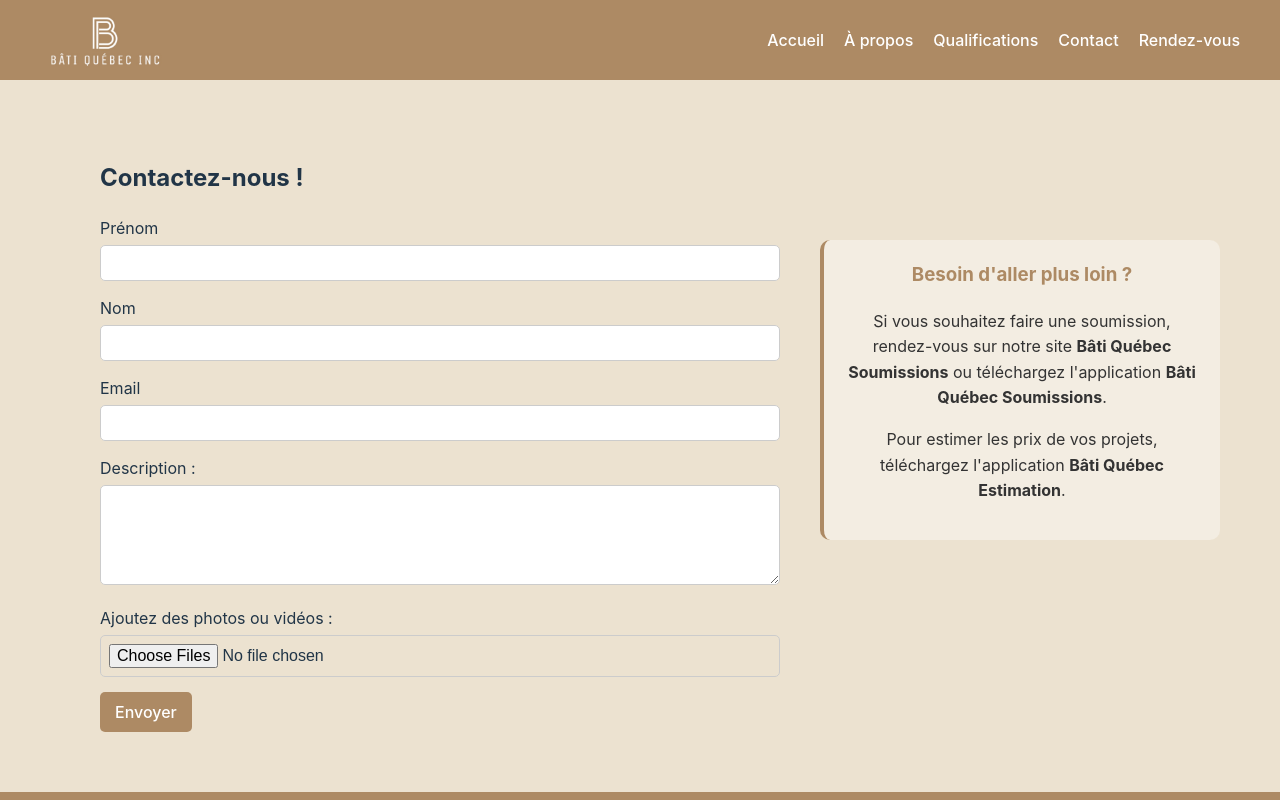
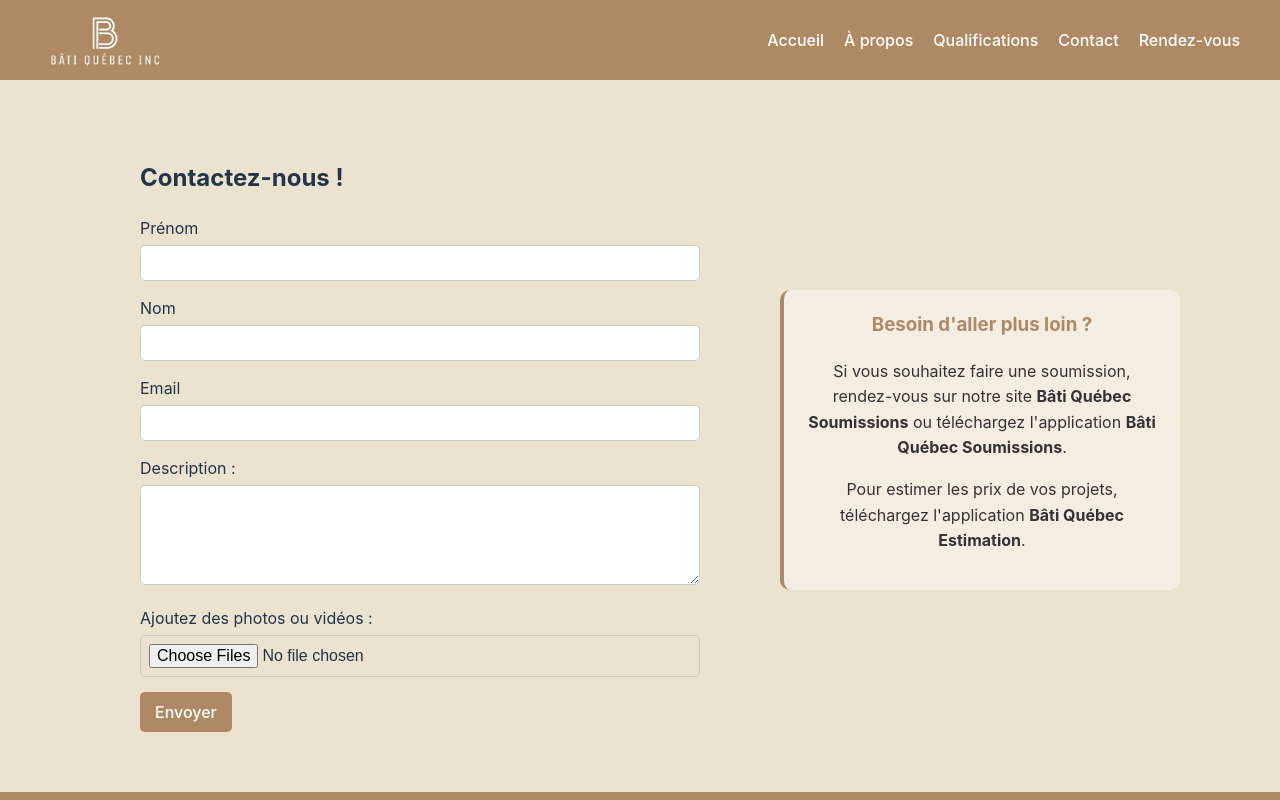
Before and after one commit to MyriamAssam/bati, a React (Vite) app: page /contact in a window 1280 px wide. Shown: the top 800 px of the page. Built offline with nearby package versions, Linux system fonts and the light colour scheme.

Commit message:
arranger forms

```diff
--- a/src/App.css
+++ b/src/App.css
@@ -594,18 +594,21 @@ header {
   display: flex;
   flex-direction: row;
   align-items: flex-start;
-  justify-content: flex-start;
-  gap: 40px;
-  padding: 40px;
+  justify-content: space-between;
+  padding: 40px 80px;
+  max-width: 1400px;
+  margin: 0 auto;
+  gap: 80px;
 }
 
+
 .form-container {
-  flex: 1;
-  max-width: 600px;
+  flex: 1.2;
+  max-width: 700px;
 }
 
 .info-box {
-  flex: 1;
+  flex: 0.9;
   background-color: #f3ede2;
   border-left: 4px solid #AD8A64;
   padding: 20px;
@@ -615,7 +618,7 @@ header {
   line-height: 1.6;
   max-width: 400px;
 
-  margin-top: 100px;
+  margin-top: 150px;
 }
 
 
```
